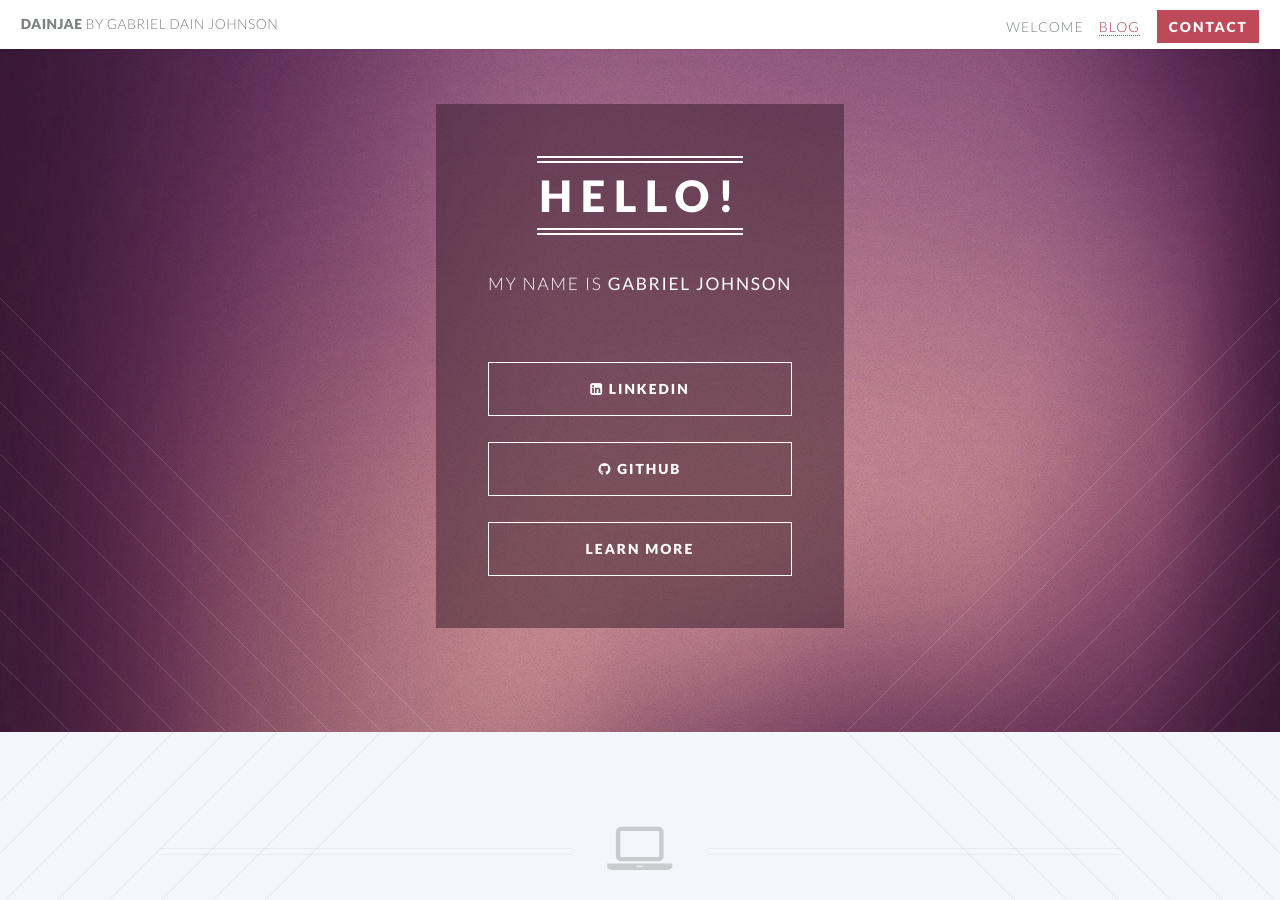
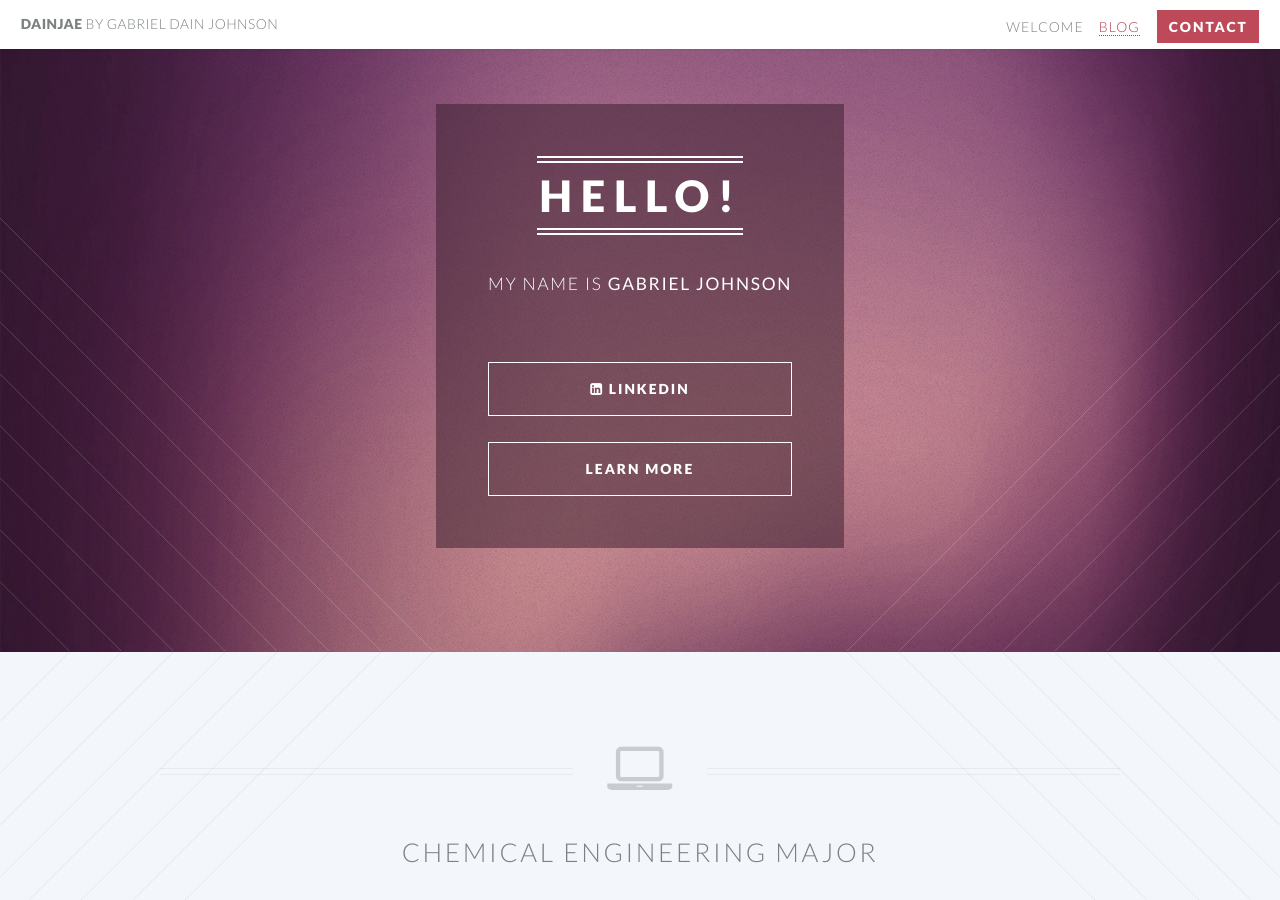
Before and after one commit to dainjae/dainjae.github.io, a Jekyll site: the page built from index.html, in a window 1280 px wide and 900 px high. Built offline with Jekyll 4.4.1, drawn with Linux system fonts in a browser that asks for light colours.

Commit message:
Removed github buttons

```diff
--- a/_includes/banner.html
+++ b/_includes/banner.html
@@ -18,7 +18,6 @@
         <footer>
             <ul class="buttons vertical">
                 <li><a href="https://www.linkedin.com/in/gabriel-johnson-454141a1" class="button fit scrolly"><i class="fa fa-linkedin-square"></i> LinkedIn</a></li>
-				<li><a href="https://github.com/earthshine0" class="button fit scrolly"><i class="fa fa-github"></i> GitHub</a></li>
 				<li><a href="#main" class="button fit scrolly">Learn More</a></li>
             </ul>
         </footer>
--- a/_includes/footer.html
+++ b/_includes/footer.html
@@ -3,7 +3,6 @@
 
     <ul class="icons">
         <li><a href="https://www.linkedin.com/in/gabriel-johnson-454141a1" class="icon circle fa-linkedin"><span class="label">LinkedIn</span></a></li>
-        <li><a href="https://github.com/earthshine0" class="icon circle fa-github"><span class="label">Github</span></a></li>
     </ul>
 
     <ul class="copyright">
```
